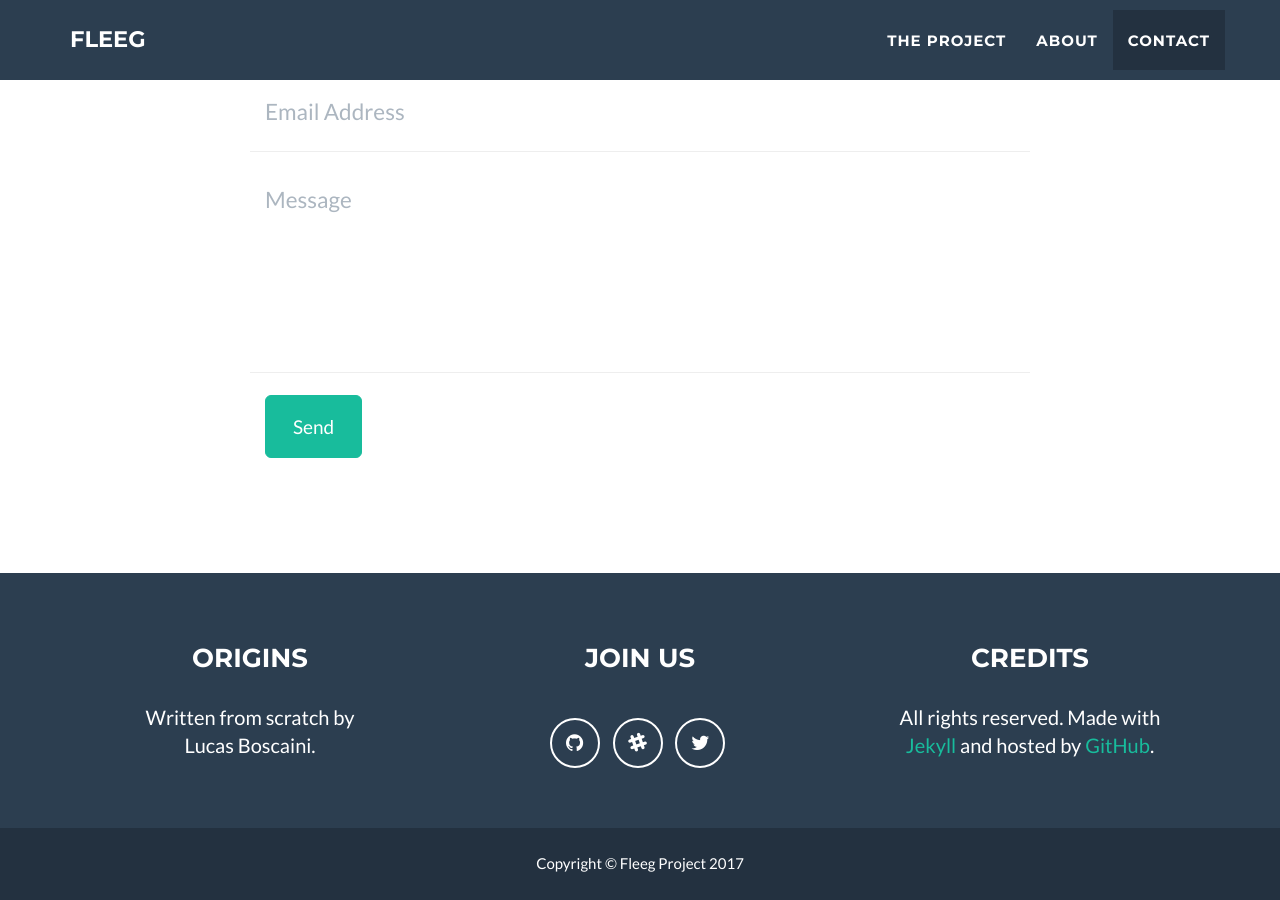
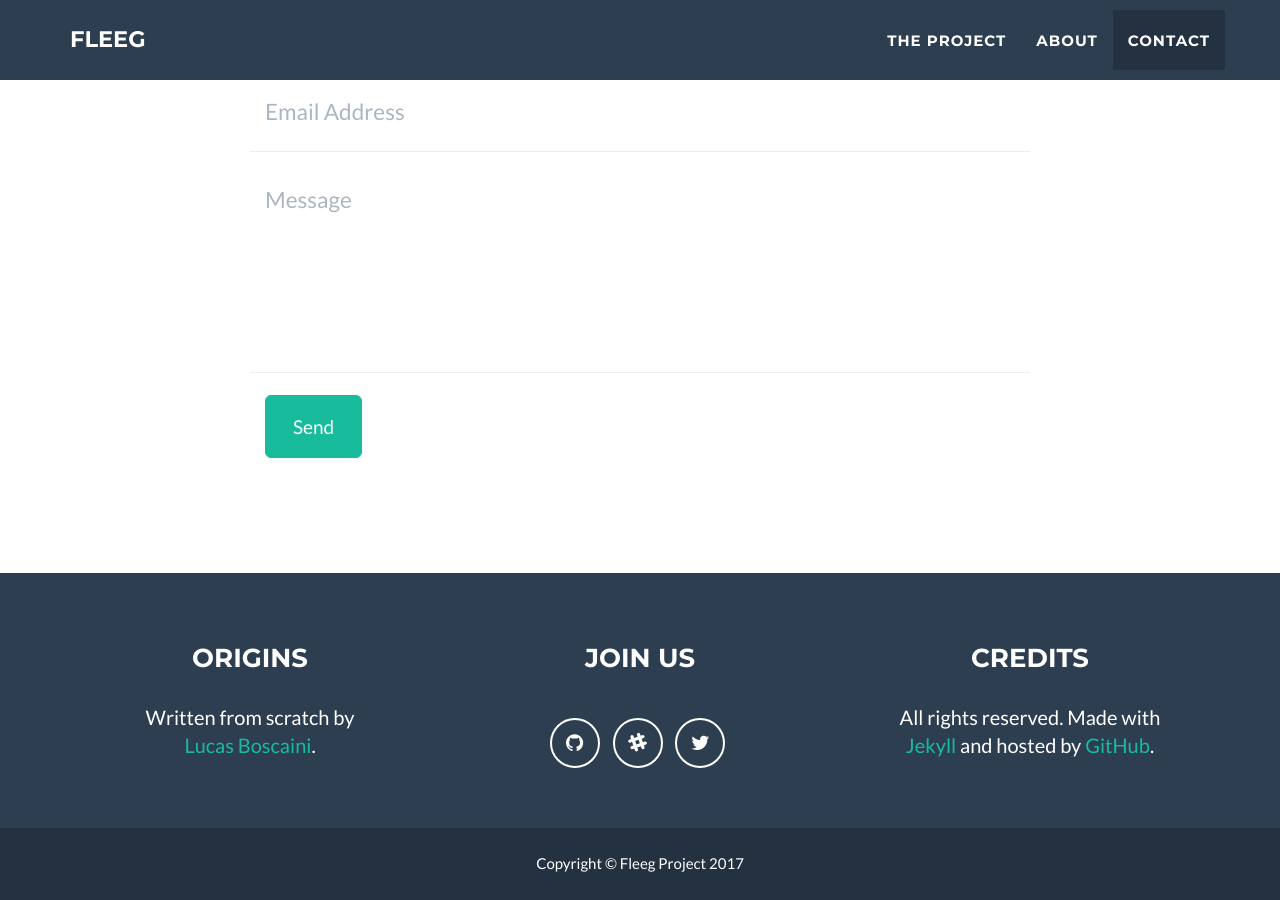
Before and after one commit to Fleeg/fleeg.github.io, a Jekyll site: the page built from index.html, in a window 1280 px wide and 900 px high, scrolled down 2415 px. Built offline with Jekyll 4.4.1, drawn with Linux system fonts in a browser that asks for light colours; part of the change alters nothing that is shown.

```diff
--- a/_config.yml
+++ b/_config.yml
@@ -49,7 +49,7 @@ social:
 # Postal address (add as many lines as necessary)
 address:
   - line: Written from scratch by
-  - line: Lucas Boscaini.
+  - line: <a href="https://github.com/lucasb">Lucas Boscaini</a>.
 
 # Credits content
 credits: 'All rights reserved. Made with <br/> <a href="https://jekyllrb.com/">Jekyll</a> and hosted by <a href="https://github.com/fleeg">GitHub</a>.'
```
